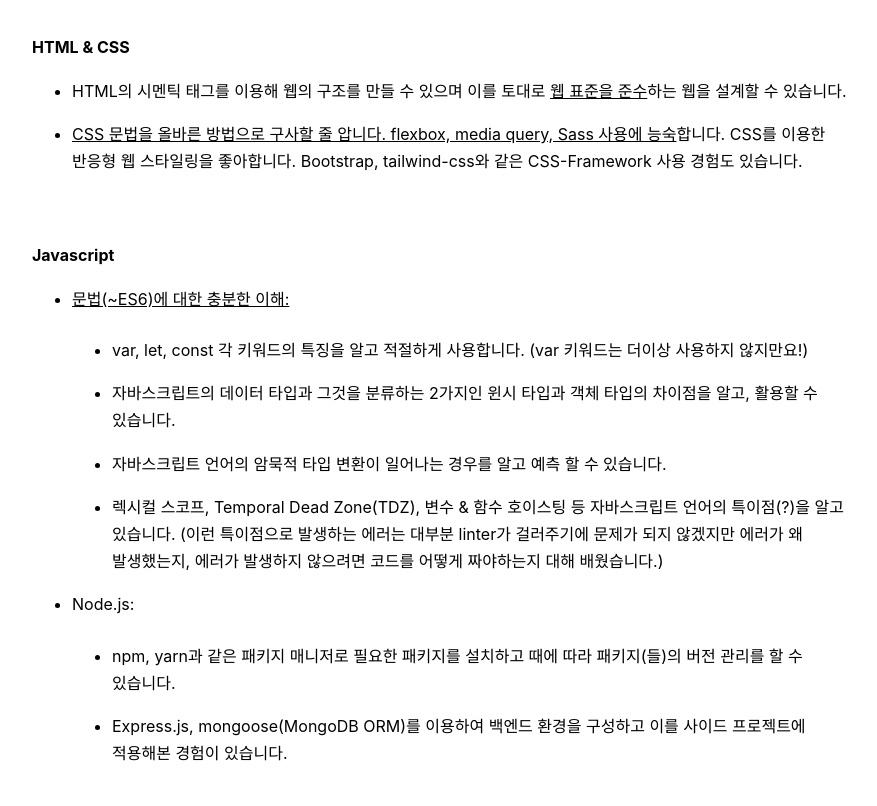
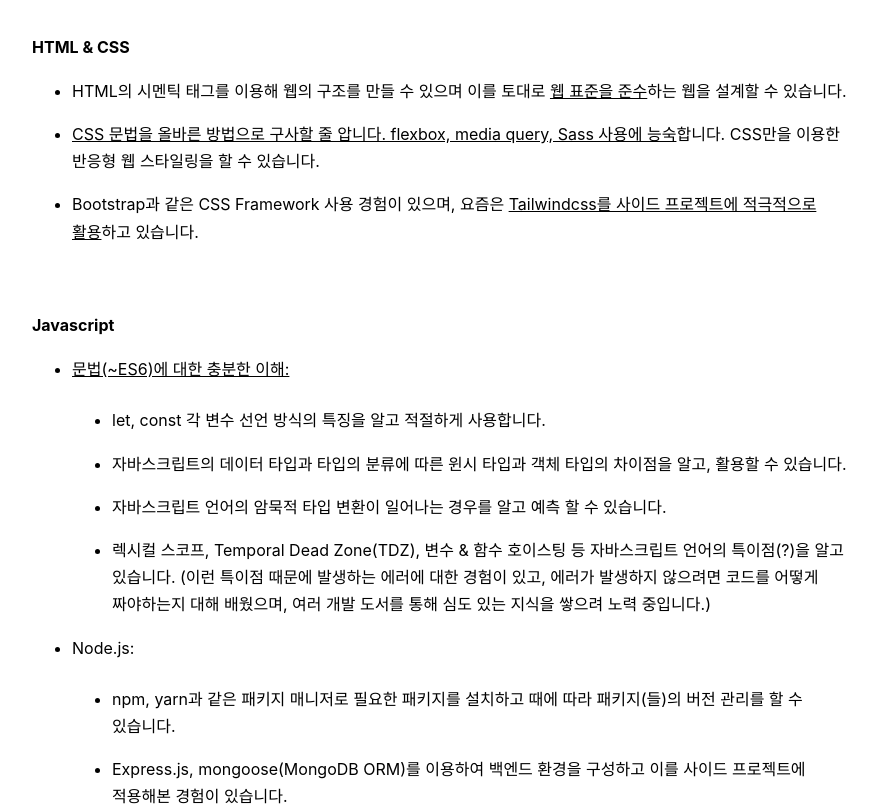
Before and after one commit to babyazalea/grownazalea, a Next.js app: page / in a window 1280 px wide. Shown: the part 780-1586 px from the top of the page, without its empty margins (192-1069 px from the left). Built offline with nearby package versions, Linux system fonts and the light colour scheme; a web font is replaced by a local one.

Commit message:
fixed: skills

```diff
--- a/components/resume/skills.js
+++ b/components/resume/skills.js
@@ -29,8 +29,10 @@ export default function Skills() {
                   CSS 문법을 올바른 방법으로 구사할 줄 압니다. flexbox, media
                   query, Sass 사용에 능숙
                 </span>
-                합니다. CSS를 이용한 반응형 웹 스타일링을 좋아합니다. Bootstrap,
-                tailwind-css와 같은 CSS-Framework 사용 경험도 있습니다.
+                합니다. CSS만을 이용한 반응형 웹 스타일링을 할 수 있습니다.
+              </li>
+              <li>
+                Bootstrap과 같은 CSS Framework 사용 경험이 있으며, 요즘은 <span className={styles["underline-emphasis"]}>Tailwindcss를 사이드 프로젝트에 적극적으로 활용</span>하고 있습니다.
               </li>
             </ul>
           </div>
@@ -47,11 +49,10 @@ export default function Skills() {
                 </span>
                 <ul>
                   <li>
-                    var, let, const 각 키워드의 특징을 알고 적절하게 사용합니다.
-                    (var 키워드는 더이상 사용하지 않지만요!)
+                    let, const 각 변수 선언 방식의 특징을 알고 적절하게 사용합니다.
                   </li>
                   <li>
-                    자바스크립트의 데이터 타입과 그것을 분류하는 2가지인 윈시
+                    자바스크립트의 데이터 타입과 타입의 분류에 따른 윈시
                     타입과 객체 타입의 차이점을 알고, 활용할 수 있습니다.
                   </li>
                   <li>
@@ -61,9 +62,8 @@ export default function Skills() {
                   <li>
                     렉시컬 스코프, Temporal Dead Zone(TDZ), 변수 & 함수 호이스팅
                     등 자바스크립트 언어의 특이점(?)을 알고 있습니다. (이런
-                    특이점으로 발생하는 에러는 대부분 linter가 걸러주기에 문제가
-                    되지 않겠지만 에러가 왜 발생했는지, 에러가 발생하지 않으려면
-                    코드를 어떻게 짜야하는지 대해 배웠습니다.)
+                    특이점 때문에 발생하는 에러에 대한 경험이 있고, 에러가 발생하지 않으려면
+                    코드를 어떻게 짜야하는지 대해 배웠으며, 여러 개발 도서를 통해 심도 있는 지식을 쌓으려 노력 중입니다.)
                   </li>
                 </ul>
               </li>
@@ -96,7 +96,7 @@ export default function Skills() {
               </li>
               <li className={styles["underline-emphasis"]}>
                 useState, useEffect, Context API(useContext) 등 16.8버전 이후로
-                추가된 React의 기능들로 프로젝트를 만들 수 있습니다.
+                추가된 React의 기능(React Hooks)으로 프로젝트를 제작할 수 있습니다.
               </li>
               <li className={styles["underline-emphasis"]}>
                 Gatsby.js, Next.js를 이용해서 정적 사이트를 만들었습니다.
```
